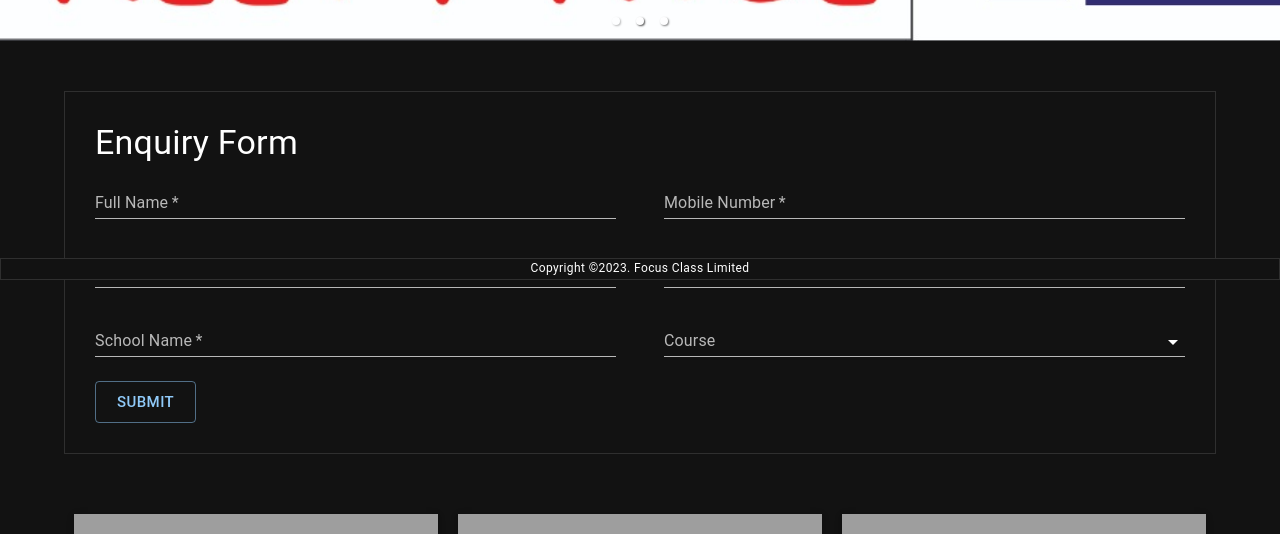
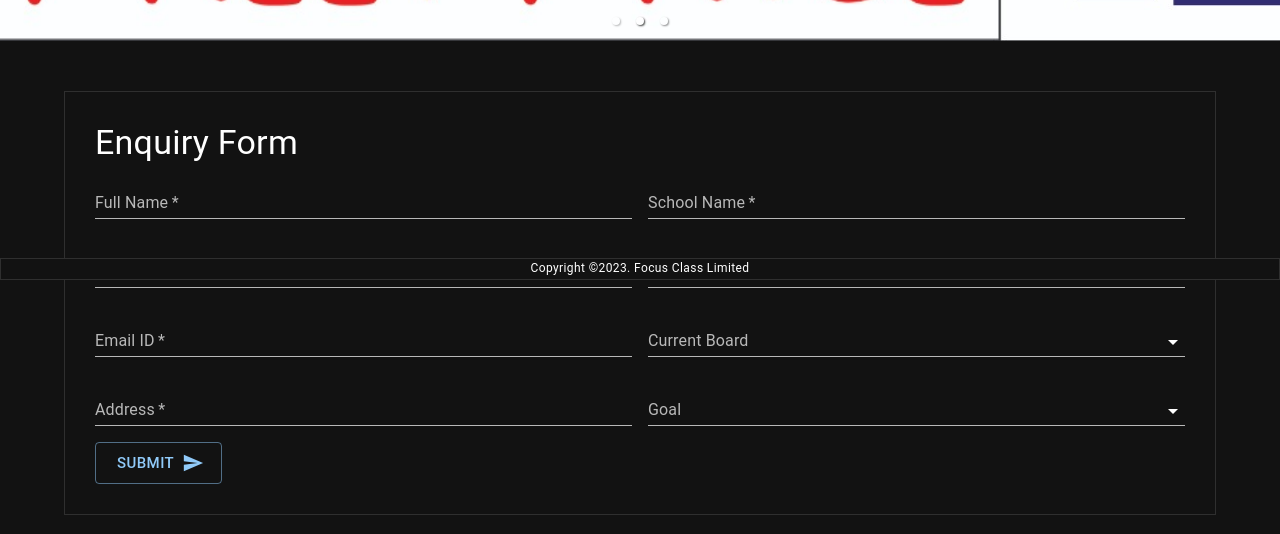
Before and after one commit to kamleshkumarverma1986/focus-class, a Next.js app: page / in a window 1280 px wide. Shown: the part 520-1054 px from the top of the page. Built offline with nearby package versions, Linux system fonts and the light colour scheme; grey boxes are pictures that could not be loaded.

Commit message:
one phase done

```diff
--- /dev/null
+++ b/actions/addEnquiry.js
@@ -0,0 +1,20 @@
+"use server"
+
+import EnquiryUser from "@/models/enquiryUser";
+
+export const addEnquiry = async (formData) => {
+    try {
+        await EnquiryUser.create({
+            fullName: formData.get("fullName"),
+            mobileNumber: formData.get("mobileNumber"),
+            email: formData.get("email"),
+            address: formData.get("address"),
+            schoolName: formData.get("schoolName"),
+            currentClass: formData.get("currentClass"),
+            currentBoard: formData.get("currentBoard"),
+            goal: formData.get("goal"),
+        });
+    } catch (error) {
+        console.log("there is some error while saving EnquiryUser");
+    }
+}
--- a/app/layout.js
+++ b/app/layout.js
@@ -6,6 +6,7 @@ import { Inter } from 'next/font/google';
 import { AppThemeProvider } from "@/providers/AppThemeProvider";
 import Header from "@/components/Header";
 import Footer from "@/components/Footer";
+import { connectToDB } from "@/utils/database";
 
 const inter = Inter({ subsets: ['latin'] })
 
@@ -14,7 +15,10 @@ export const metadata = {
   description: 'Best Coaching in Jabalpur',
 }
 
-export default function RootLayout({ children }) {
+export default async function RootLayout({ children }) {
+  // Connecting the mongodb on the first page load
+  await connectToDB();
+
   return (
     <html lang="en">
       <body className={inter.className}>
--- /dev/null
+++ b/components/DialogBox.js
@@ -0,0 +1,39 @@
+import * as React from "react";
+import Dialog from '@mui/material/Dialog';
+import DialogActions from '@mui/material/DialogActions';
+import DialogContent from '@mui/material/DialogContent';
+import DialogContentText from '@mui/material/DialogContentText';
+import DialogTitle from '@mui/material/DialogTitle';
+import Slide from '@mui/material/Slide';
+import Button from '@mui/material/Button';
+
+const Transition = React.forwardRef(function Transition(props, ref) {
+    return <Slide direction="up" ref={ref} {...props} />;
+});
+
+export default function DialogBox({
+    dialogTitle,
+    dialogContentText,
+    isOpen,
+    handleClose
+}) {
+    return (
+        <Dialog
+            open={isOpen}
+            TransitionComponent={Transition}
+            keepMounted
+            onClose={handleClose}
+            aria-describedby="alert-dialog-slide-description"
+        >
+            <DialogTitle>{dialogTitle}</DialogTitle>
+            <DialogContent>
+                <DialogContentText id="alert-dialog-slide-description">
+                    {dialogContentText}
+                </DialogContentText>
+            </DialogContent>
+            <DialogActions>
+                <Button onClick={handleClose}>Ok</Button>
+            </DialogActions>
+        </Dialog>
+    )
+}
--- a/components/EnquiryForm.js
+++ b/components/EnquiryForm.js
@@ -4,19 +4,36 @@ import * as React from "react";
 import Grid from "@mui/material/Grid";
 import Typography from "@mui/material/Typography";
 import TextField from "@mui/material/TextField";
-import Box from "@mui/material/Box";
 import Paper from "@mui/material/Paper";
 import InputLabel from "@mui/material/InputLabel";
 import MenuItem from "@mui/material/MenuItem";
 import FormControl from "@mui/material/FormControl";
 import Select from "@mui/material/Select";
-import Button from "@mui/material/Button";
 import Container from '@mui/material/Container';
+import { addEnquiry } from "@/actions/addEnquiry";
+import { FormSubmitButton } from "./FormSubmitButton";
+import DialogBox from "./DialogBox";
 
 export default function EnquiryForm() {
-  const [selectedCourse, setSelectedCourse] = React.useState("");
+  const formRef = React.useRef(null);
 
-  const courses = ["10th", "11th"];
+  const [isOpen, setIsOpen] = React.useState(false);
+
+  const [selectedClass, setSelectedClass] = React.useState("");
+  const [selectedBoard, setSelectedBoard] = React.useState("");
+  const [selectedGoal, setSelectedGoal] = React.useState("");
+
+  const classes = ["8th", "9th", "10th", "11th", "12th", "Other"];
+  const boards = ["CBSE", "Other"];
+  const goals = [
+    "8th",
+    "9th",
+    "10th (NTSE)",
+    "11th (JEE or NEET)",
+    "12th (JEE or NEET)",
+    "Dropper (JEE or NEET)",
+    "Medical or Engineering",
+  ];
 
   return (
     <Container>
@@ -24,13 +41,20 @@ export default function EnquiryForm() {
             <Typography variant="h4" sx={{marginBottom: "10px"}}>
                 Enquiry Form
             </Typography>
-            <Grid container spacing={6}>
+            <form ref={formRef} action={async (formData) => {
+                await addEnquiry(formData);
+                formRef?.current?.reset();
+                setSelectedClass("")
+                setSelectedBoard("");
+                setSelectedGoal("");
+                setIsOpen(true);
+            }}>
+                <Grid container spacing={2}>
                     <Grid item xs={12} md={6}>
                         <Grid container spacing={3}>
                             <Grid item xs={12}>
                                 <TextField
                                     required
-                                id="fullName"
                                     name="fullName"
                                     label="Full Name"
                                     fullWidth
@@ -42,39 +66,6 @@ export default function EnquiryForm() {
                             <Grid item xs={12}>
                                 <TextField
                                     required
-                                id="email"
-                                name="email"
-                                label="Email"
-                                type="email"
-                                fullWidth
-                                size="small"
-                                autoComplete="off"
-                                variant="standard"
-                            />
-                        </Grid>
-                        <Grid item xs={12}>
-                            <TextField
-                                required
-                                id="schoolName"
-                                name="schoolName"
-                                label="School Name"
-                                fullWidth
-                                size="small"
-                                autoComplete="off"
-                                variant="standard"
-                            />
-                        </Grid>
-                        <Grid item xs={12}>
-                            <Button size="large" variant="outlined">Submit</Button>
-                        </Grid>
-                    </Grid>
-                </Grid>
-                <Grid item xs={12} md={6}>
-                    <Grid container spacing={3}>
-                        <Grid item xs={12}>
-                            <TextField
-                                required
-                                id="mobileNumber"
                                     name="mobileNumber"
                                     label="Mobile Number"
                                     fullWidth
@@ -86,7 +77,18 @@ export default function EnquiryForm() {
                             <Grid item xs={12}>
                                 <TextField
                                     required
-                                id="address"
+                                    name="email"
+                                    label="Email ID"
+                                    type="email"
+                                    fullWidth
+                                    size="small"
+                                    autoComplete="off"
+                                    variant="standard"
+                                />
+                            </Grid>
+                            <Grid item xs={12}>
+                                <TextField
+                                    required
                                     name="address"
                                     label="Address"
                                     fullWidth
@@ -96,28 +98,93 @@ export default function EnquiryForm() {
                                     multiline
                                 />
                             </Grid>
+                        </Grid>
+                    </Grid>
+                    <Grid item xs={12} md={6}>
+                        <Grid container spacing={3}>
+                            <Grid item xs={12}>
+                                <TextField
+                                    required
+                                    name="schoolName"
+                                    label="School Name"
+                                    fullWidth
+                                    size="small"
+                                    autoComplete="off"
+                                    variant="standard"
+                                />
+                            </Grid>
                             <Grid item xs={12}>
                                 <FormControl fullWidth size="small" variant="standard">
-                                <InputLabel id="demo-simple-select-label">Course</InputLabel>
+                                    <InputLabel id="currentClassId">Current Class</InputLabel>
                                     <Select
-                                    labelId="demo-simple-select-label"
-                                    id="demo-simple-select"
-                                    value={selectedCourse}
-                                    label="Select Course"
-                                    onChange={(e) => {
-                                        setSelectedCourse(e.target.value);
-                                    }}
+                                        labelId="currentClassId"
+                                        name="currentClass"
+                                        label="Current Class"
+                                        value={selectedClass}
+                                        onChange={(e) => setSelectedClass(e.target.value)}
+                                        required
                                     >
-                                    {courses.map((course, index) => (
-                                        <MenuItem key={index} value={course}>{course}</MenuItem>
+                                        <MenuItem value={""}>Select Option</MenuItem>
+                                        {classes.map((className, index) => (
+                                            <MenuItem key={index} value={className}>{className}</MenuItem>
+                                        ))}
+                                    </Select>
+                                </FormControl>
+                            </Grid>
+                            <Grid item xs={12}>
+                                <FormControl fullWidth size="small" variant="standard">
+                                    <InputLabel id="currentBoardId">Current Board</InputLabel>
+                                    <Select
+                                        labelId="currentBoardId"
+                                        name="currentBoard"
+                                        label="Current Board"
+                                        value={selectedBoard}
+                                        onChange={(e) => setSelectedBoard(e.target.value)}
+                                        required
+                                     >
+                                        <MenuItem value={""}>Select Option</MenuItem>
+                                        {boards.map((board, index) => (
+                                            <MenuItem key={index} value={board}>{board}</MenuItem>
+                                        ))}
+                                    </Select>
+                                </FormControl>
+                            </Grid>
+                            <Grid item xs={12}>
+                                <FormControl fullWidth size="small" variant="standard">
+                                    <InputLabel id="goalId">Goal</InputLabel>
+                                    <Select
+                                        labelId="goalId"
+                                        name="goal"
+                                        label="Goal"
+                                        value={selectedGoal}
+                                        onChange={(e) => setSelectedGoal(e.target.value)}
+                                        required
+                                    >
+                                        <MenuItem value={""}>Select Option</MenuItem>
+                                        {goals.map((goal, index) => (
+                                            <MenuItem key={index} value={goal}>{goal}</MenuItem>
                                         ))}
                                     </Select>
                                 </FormControl>
                             </Grid>
                         </Grid>
                     </Grid>
+                    <Grid item xs={12} md={6}>
+                        <Grid container spacing={3}>
+                            <Grid item xs={12}>
+                                <FormSubmitButton />
                             </Grid>
+                        </Grid>
+                    </Grid>
+                </Grid>
+            </form>
         </Paper>
+        <DialogBox
+            isOpen={isOpen}
+            handleClose={() => setIsOpen(false)}
+            dialogTitle="Thanks for your enquiry!"
+            dialogContentText="Thank you for your message. Our team will get back to you soon."
+        />
     </Container>
   );
 }
--- /dev/null
+++ b/components/FormSubmitButton.js
@@ -0,0 +1,14 @@
+'use client'
+
+import { useFormStatus } from 'react-dom'
+import Button from '@mui/material/Button';
+import SendIcon from '@mui/icons-material/Send';
+
+export function FormSubmitButton() {
+  const { pending } = useFormStatus();
+  return (
+    <Button type="submit" size="large" variant="outlined" endIcon={<SendIcon />} disabled={pending}>
+        {pending? "Submitting...": "Submit"}
+    </Button>
+  )
+}
--- a/components/Gallery.js
+++ b/components/Gallery.js
@@ -66,7 +66,7 @@ export default function Gallery() {
             {itemData.map((item) => (
             <ImageListItem key={item.img}>
                 <Image
-              src={`${item.img}?w=248&fit=crop&auto=format`}
+                    src={`${item.img}`}
                     alt={item.title}
                     sizes="100vw"
                     height={500}
--- /dev/null
+++ b/models/enquiryUser.js
@@ -0,0 +1,40 @@
+import { Schema, model, models } from "mongoose";
+
+const EnquiryUserSchema = new Schema({
+  fullName: {
+    type: String,
+    required: true,
+  },
+  mobileNumber: {
+    type: String,
+    required: true,
+  },
+  email: {
+    type: String,
+    required: true,
+  },
+  address: {
+    type: String,
+    required: true,
+  },
+  schoolName: {
+    type: String,
+    required: true,
+  },
+  currentClass: {
+    type: String,
+    required: true,
+  },
+  currentBoard: {
+    type: String,
+    required: true,
+  },
+  goal: {
+    type: String,
+    required: true,
+  },
+});
+
+const EnquiryUser = models?.EnquiryUser || model("EnquiryUser", EnquiryUserSchema);
+
+export default EnquiryUser;
--- a/package.json
+++ b/package.json
@@ -13,6 +13,7 @@
     "@emotion/styled": "^11.11.0",
     "@mui/icons-material": "^5.15.0",
     "@mui/material": "^5.15.0",
+    "mongoose": "^8.0.3",
     "next": "14.0.4",
     "react": "^18",
     "react-dom": "^18",
--- /dev/null
+++ b/utils/database.js
@@ -0,0 +1,26 @@
+import mongoose from "mongoose";
+
+let isConnected = false; // track the connection
+
+export const connectToDB = async () => {
+  mongoose.set("strictQuery", true);
+
+  if (isConnected) {
+    console.log("MongoDB is already connected");
+    return;
+  }
+
+  try {
+    await mongoose.connect(process.env.MONGO_DATABASE_URL, {
+      dbName: "focus_class_db",
+      useNewUrlParser: true,
+      useUnifiedTopology: true,
+    });
+
+    isConnected = true;
+
+    console.log("MongoDB connected");
+  } catch (error) {
+    console.log(error);
+  }
+};
```
Also changed, not shown: 2 other files (tests, documents, lock files or other folders). Lines whose indentation alone changed are shown as unchanged.
